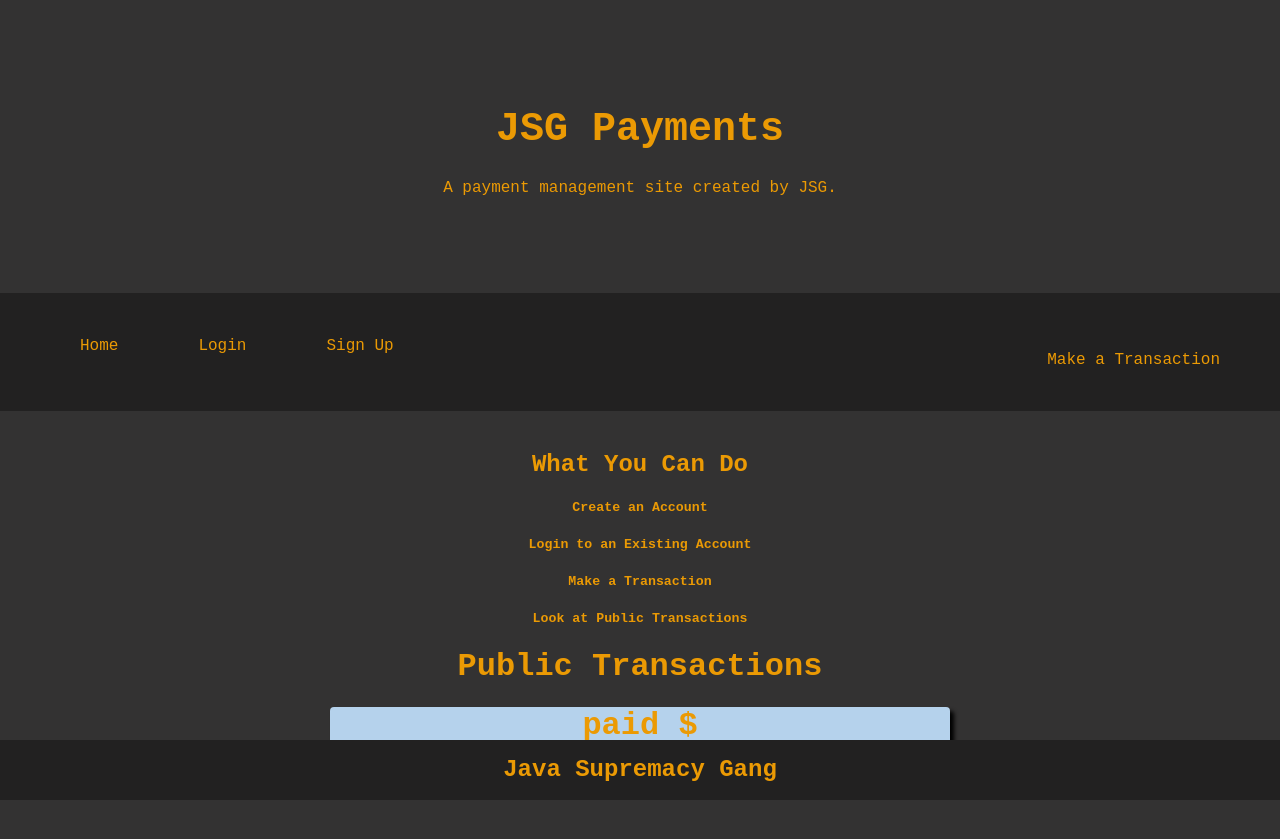
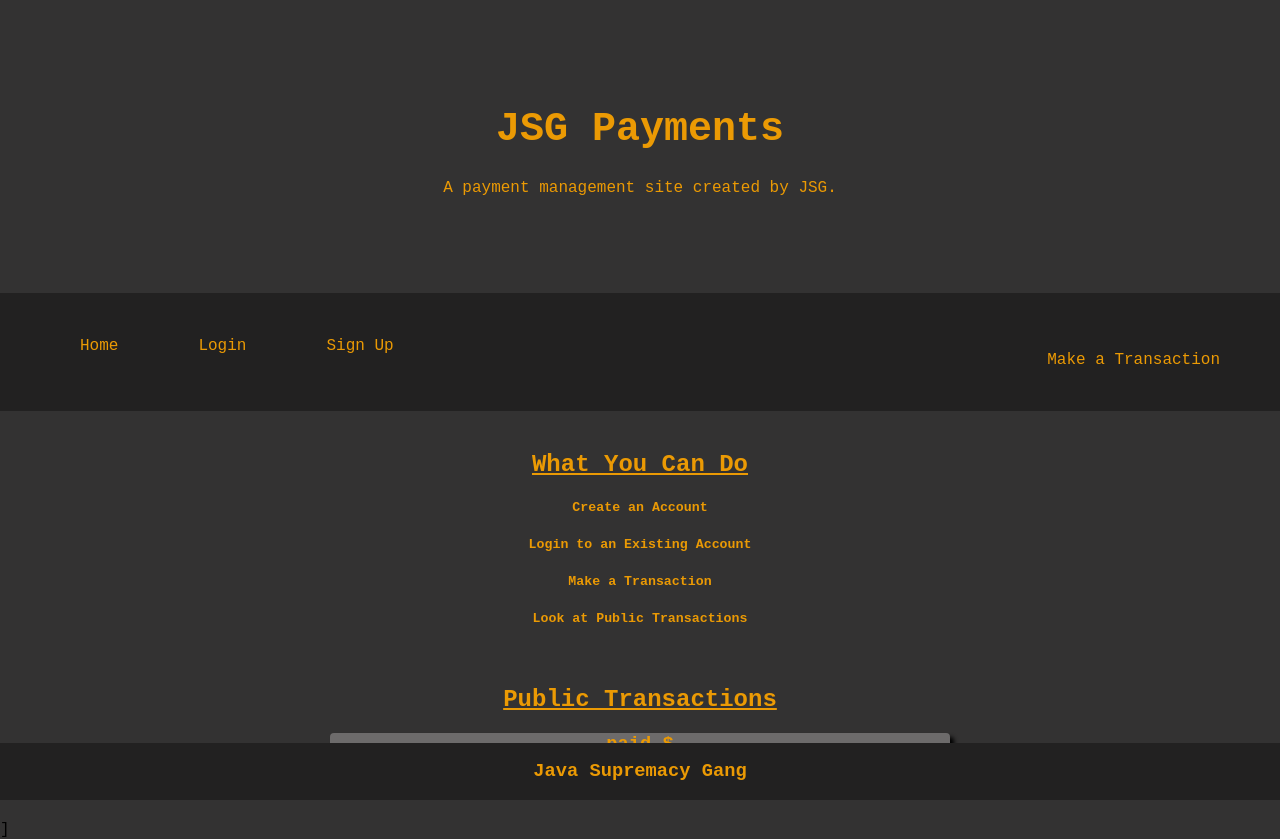
Before and after one commit to bsoukup1108/JSG, a React (Create React App) app in the folder front-end/: page / in a window 1280 px wide. Before the commit the page ends 800 px from the top, so only its background shows below. Built offline with nearby package versions, Linux system fonts and the light colour scheme.

Commit message:
small visual changes

```diff
--- a/front-end/src/App.css
+++ b/front-end/src/App.css
@@ -1,5 +1,8 @@
 * {
   box-sizing: border-box;
+}
+h2{
+  text-decoration: underline;
 }
 .main{
   background-color:rgb(181, 210, 236);
@@ -131,7 +134,7 @@ footer.footer {
 }
 .box{
 
-    background-color:rgb(181, 210, 236);
+    background-color:rgb(109, 107, 107);
     font-family:'Courier New', Courier, monospace;
     border-radius: .25rem;
     box-shadow: 4px 4px 4px black;
--- a/front-end/src/App.js
+++ b/front-end/src/App.js
@@ -44,7 +44,7 @@ function App() {
       ]
 
       <footer class="footer">
-      <h2>Java Supremacy Gang</h2>
+      <h3>Java Supremacy Gang</h3>
       </footer>
 
        <br></br>
--- a/front-end/src/Home.js
+++ b/front-end/src/Home.js
@@ -29,17 +29,20 @@ const Home = () => {
                 <h5>Login to an Existing Account</h5>
                 <h5>Make a Transaction</h5>
                 <h5>Look at Public Transactions</h5>
-            </div></>
+            </div></><br></br>
 
   <div>
-      <h1>Public Transactions</h1>
+      <h2>Public Transactions</h2>
       <div>
 
 
-      <h1 class = "box form" ><b> <span id="username1"></span></b> paid <span id="username"></span> $<span id="amount"></span></h1>
+      <h3 class = "box form" ><b> <span id="username1"></span></b> paid <span id="username"></span> $<span id="amount"></span></h3>
 
       </div>
+
   </div>
+  <br></br>
+  <br></br>
             </body>
     )
 };
--- a/front-end/src/Login.js
+++ b/front-end/src/Login.js
@@ -47,7 +47,7 @@ const Login = () => {
     return (
         <body>
         <div>
-        <h1>Login</h1>
+        <h2>Login</h2>
         <div>
         <input placeholder="username" value={username1}
                 onChange={e => Username(e.target.value)}/>
--- a/front-end/src/SignUp.js
+++ b/front-end/src/SignUp.js
@@ -38,7 +38,7 @@ const SignUp = () => {
     return (
         <body>
         <div>
-            <h1>SignUp</h1>
+            <h2>SignUp</h2>
             <div>
                 <input placeholder="username" value={username}
                 onChange={e => setUsername(e.target.value)}/>
--- a/front-end/src/Transact.js
+++ b/front-end/src/Transact.js
@@ -59,7 +59,7 @@ const Transact = () => {
     return (
         <body>
         <div>
-        <h1>Make a Transaction</h1>
+        <h2>Make a Transaction</h2>
 
 
         <h4>Who Are You Sending This To?</h4>
```
